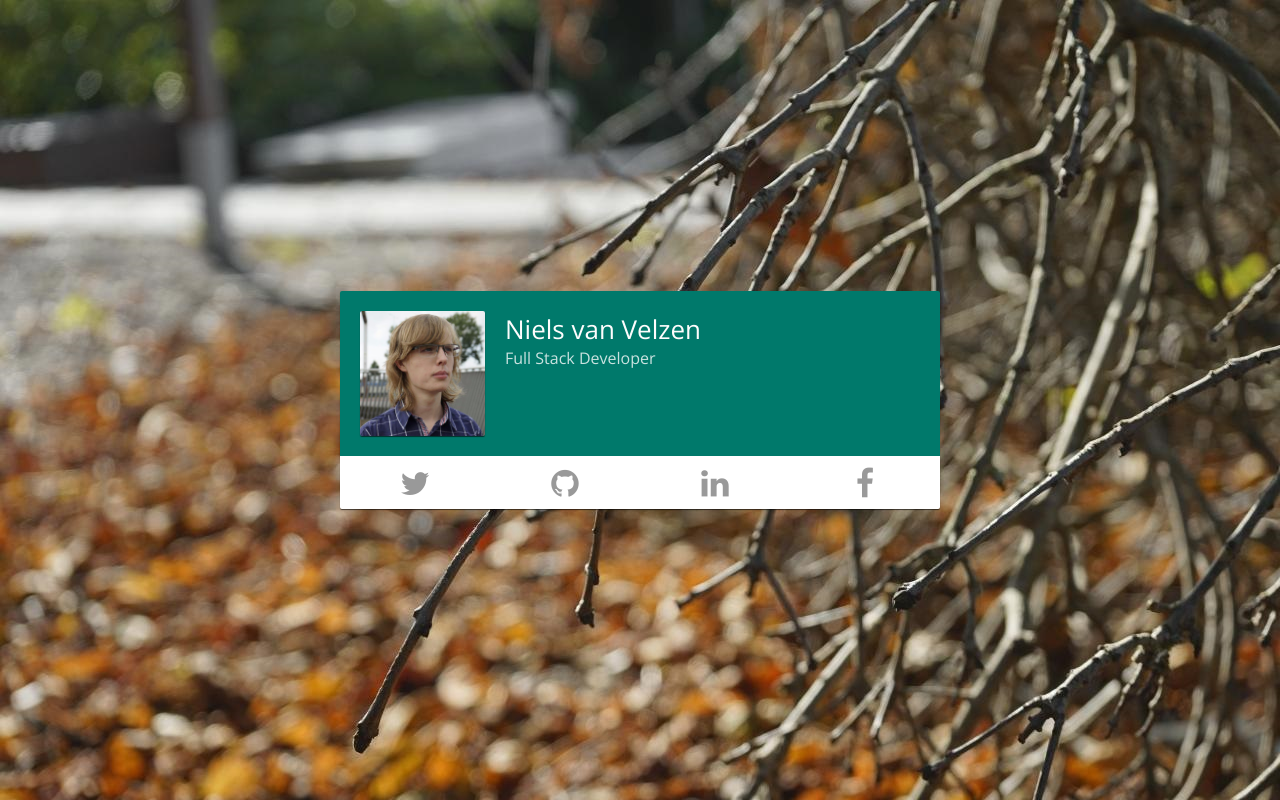
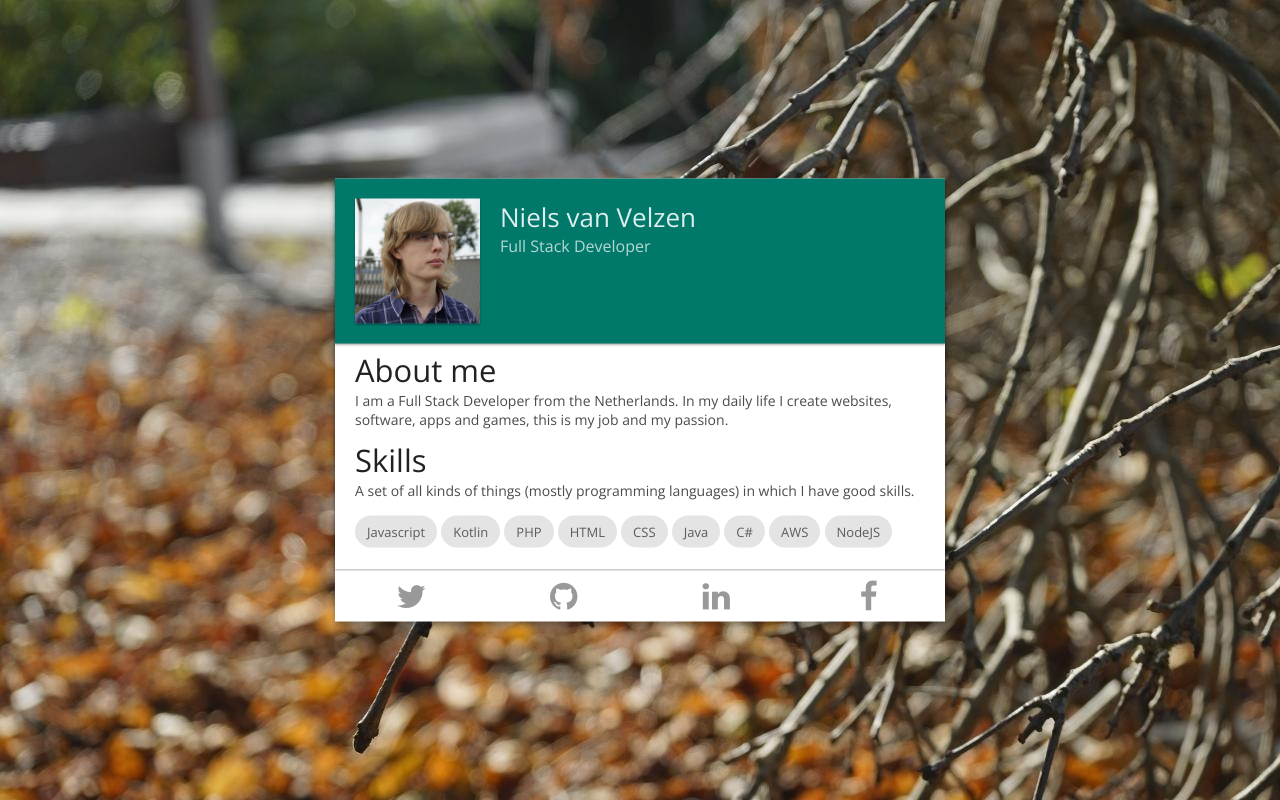
Before and after one commit to nielsvanvelzen/about, a PHP site: page / in a window 1280 px wide. Run offline with PHP 8.4, Linux system fonts and the light colour scheme.

Commit message:
Add "About me" & "Skills". Also removed the border-radius :)

```diff
--- a/assets/css/style.css
+++ b/assets/css/style.css
@@ -10,17 +10,17 @@ body {
 }
 
 .profile {
-	border-radius: 2px;
 	width: 100%;
-	max-width: 600px;
+	max-width: 610px;
 	position: absolute;
 	top: 50%;
 	left: 50%;
 	transform: translate(-50%, -50%);
-	box-shadow: 0 1px 1px rgba(0, 0, 0, 0.6);
-	overflow: hidden;
+	box-shadow: 0 3px 6px rgba(0, 0, 0, 0.16), 0 3px 6px rgba(0, 0, 0, 0.23);
+	background-color: #FFFFFF;
 }
 
+/* Header*/
 .profile header {
 	background: #00796B;
 	color: #fdfdfd;
@@ -28,13 +28,13 @@ body {
 	align-items: center;
 	padding: 20px;
 	box-sizing: border-box;
+	box-shadow: 0 1px 3px rgba(0, 0, 0, 0.12), 0 1px 2px rgba(0, 0, 0, 0.24);
 }
 
 .profile header .avatar {
-	border-radius: 2px;
 	display: block;
 	position: relative;
-	box-shadow: 0 1px 1px rgba(0, 0, 0, 0.6);
+	box-shadow: 0 1px 3px rgba(0, 0, 0, 0.12), 0 1px 2px rgba(0, 0, 0, 0.24);
 	width: 125px;
 	height: 125px;
 }
@@ -47,13 +47,14 @@ body {
 	margin: 0 0 0 20px;
 	font-weight: 200;
 	font-size: 26px;
+	color: rgba(255, 255, 255, 0.87);
 }
 
 .profile header .bio h3 {
 	margin: 0 20px;
 	font-size: 16px;
 	font-weight: 200;
-	opacity: 0.8;
+	color: rgba(255, 255, 255, 0.71);
 }
 
 .profile header .bio p {
@@ -61,8 +62,47 @@ body {
 	font-size: 14px;
 }
 
+/* Sections */
+.profile main {
+	box-shadow: 0 1px 3px rgba(0, 0, 0, 0.12), 0 1px 2px rgba(0, 0, 0, 0.24);
+}
+
+.profile section {
+	padding: 5px 20px;
+}
+
+.profile section h1 {
+	margin: 0;
+	font-weight: 200;
+	font-size: 31px;
+	color: rgba(0, 0, 0, 0.87);
+}
+
+.profile section p {
+	margin: 0;
+	font-weight: 400;
+	color: rgba(0, 0, 0, 0.71);
+	font-size: 14px;
+}
+
+/* Label list */
+.profile ul.labels {
+	list-style: none;
+	padding: 0;
+}
+
+.profile ul.labels li {
+	display: inline-block;
+	background-color: #E4E4E4;
+	border-radius: 16px;
+	padding: 7px 12px;
+	font-size: 13px;
+	color: rgba(0, 0, 0, 0.6);
+}
+
+/* Shortcuts */
 .profile .shortcuts {
-	background-color: #FFFFFF;
+	margin-top: auto;
 	display: flex;
 	justify-content: space-around;
 	overflow: hidden;
@@ -70,12 +110,12 @@ body {
 
 .profile .shortcuts .shortcut {
 	display: block;
-	min-width: 48px;
 	width: 100%;
 	padding: 5px;
 	font-size: 32px;
 	text-align: center;
 	color: rgba(0, 0, 0, 0.4);
+	box-sizing: border-box;
 }
 
 .profile .shortcuts .shortcut:hover {
@@ -97,3 +137,17 @@ body {
 .profile .shortcuts .shortcut.linkedin:hover {
 	background-color: #0073a4;
 }
+
+/* Mobile */
+@media (max-width: 610px) {
+	body {
+		background: none;
+	}
+
+	.profile {
+		width: 100%;
+		height: 100%;
+		box-shadow: none;
+		border-radius: 0;
+	}
+}
--- a/index.php
+++ b/index.php
@@ -1,28 +1,54 @@
 <!DOCTYPE html>
 <html lang="en">
 <head>
-	<meta charset="utf-8" />
+	<meta charset="utf-8"/>
 
-	<meta name="author" content="Niels van Velzen" />
-	<meta name="description" content="Portfolio of Niels van Velzen" />
-	<meta name="keywords" content="Niels van Velzen, Niels, van Velzen, portfolio, website, software, full stack developer, developer" />
-	<meta name="viewport" content="width=device-width, initial-scale=1, maximum-scale=1, user-scalable=no" />
+	<meta name="author" content="Niels van Velzen"/>
+	<meta name="description" content="Portfolio of Niels van Velzen"/>
+	<meta name="keywords" content="Niels van Velzen, Niels, van Velzen, portfolio, website, software, full stack developer, developer"/>
+	<meta name="viewport" content="width=device-width, initial-scale=1, maximum-scale=1, user-scalable=no"/>
+
+	<meta name="theme-color" content="#00695C"/>
 
 	<title>Niels van Velzen</title>
 
-	<link rel="stylesheet" href="https://fonts.googleapis.com/css?family=Open+Sans:300,400" />
+	<link rel="stylesheet" href="https://fonts.googleapis.com/css?family=Open+Sans:200,300,400"/>
 	<link rel="stylesheet" href="assets/lib/fontawesome/css/font-awesome.min.css"/>
 	<link rel="stylesheet" href="assets/css/style.css"/>
 </head>
 <body>
 	<div class="profile">
 		<header>
-			<img src="assets/img/profile.jpg" class="avatar" alt="Niels van Velzen" />
+			<img src="assets/img/profile.jpg" class="avatar" alt="Niels van Velzen"/>
 			<div class="bio">
 				<h2>Niels van Velzen</h2>
 				<h3>Full Stack Developer</h3>
+				<!-- Maybe put quick action(s) here? [mail] -->
 			</div>
 		</header>
+		<main>
+			<section>
+				<h1>About me</h1>
+				<p>I am a Full Stack Developer from the Netherlands. In my daily life I create websites, software, apps
+					and games, this is my job and my passion.</p>
+			</section>
+			<section>
+				<h1>Skills</h1>
+				<p>A set of all kinds of things (mostly programming languages) in which I have good skills.</p>
+				<ul class="labels">
+					<li>Javascript</li>
+					<li title="Relatively new language for the Java Virtual Machine">Kotlin</li>
+					<li>PHP</li>
+					<li>HTML</li>
+					<li>CSS</li>
+					<li>Java</li>
+					<li>C#</li>
+
+					<li title="Amazon Web Services">AWS</li>
+					<li title="Server-side Javascript">NodeJS</li>
+				</ul>
+			</section>
+		</main>
 		<div class="shortcuts">
 			<a href="https://twitter.com/HetIsNiels" target="_blank" class="shortcut twitter" title="@HetIsNiels on Twitter">
 				<i class="fa fa-twitter"></i>
@@ -40,10 +66,17 @@
 	</div>
 
 	<script>
-		(function(i,s,o,g,r,a,m){i['GoogleAnalyticsObject']=r;i[r]=i[r]||function(){
-				(i[r].q=i[r].q||[]).push(arguments)},i[r].l=1*new Date();a=s.createElement(o),
-			m=s.getElementsByTagName(o)[0];a.async=1;a.src=g;m.parentNode.insertBefore(a,m)
-		})(window,document,'script','https://www.google-analytics.com/analytics.js','ga');
+		(function (i, s, o, g, r, a, m) {
+			i['GoogleAnalyticsObject'] = r;
+			i[r] = i[r] || function () {
+					(i[r].q = i[r].q || []).push(arguments)
+				}, i[r].l = 1 * new Date();
+			a = s.createElement(o),
+				m = s.getElementsByTagName(o)[0];
+			a.async = 1;
+			a.src = g;
+			m.parentNode.insertBefore(a, m)
+		})(window, document, 'script', 'https://www.google-analytics.com/analytics.js', 'ga');
 
 		ga('create', 'UA-30987193-7', 'auto');
 		ga('send', 'pageview');
```
